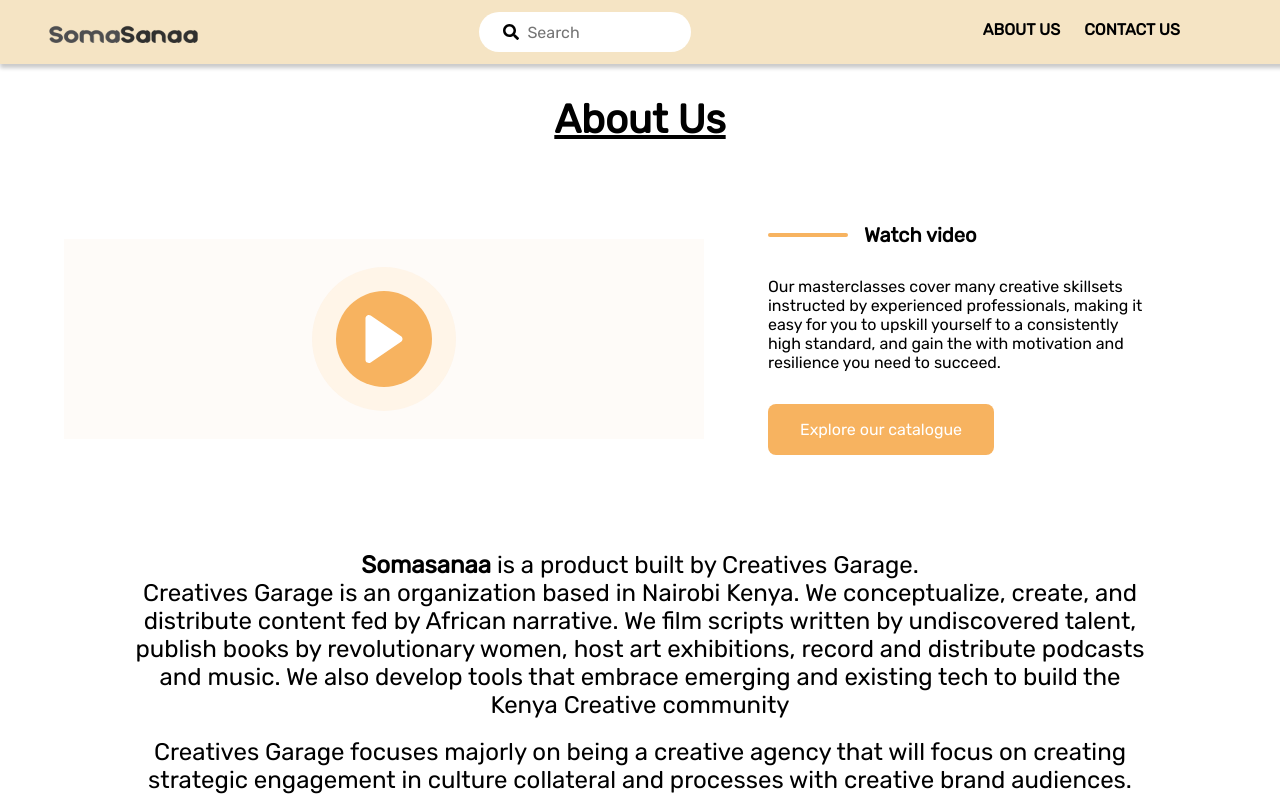
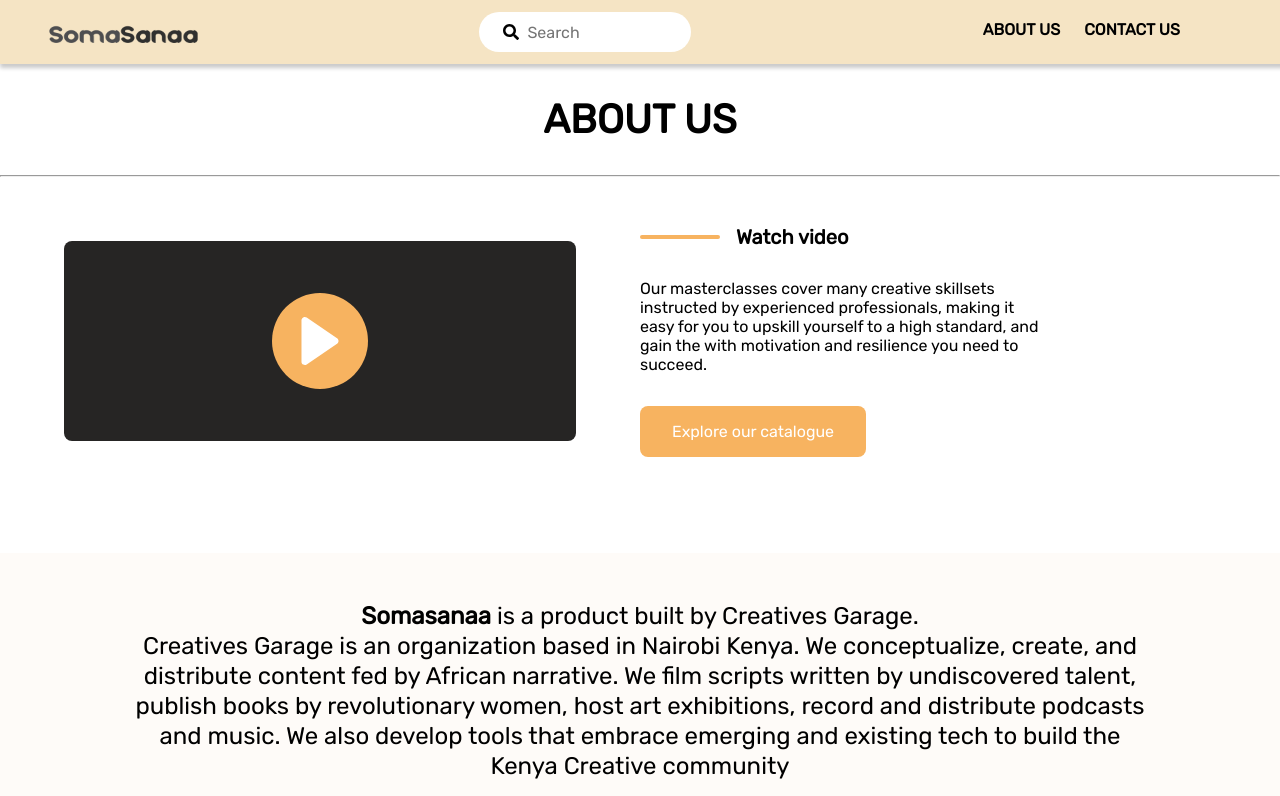
Before and after one commit to zidanegimiga/SomaSanaa, a Next.js app: page /about in a window 1280 px wide. Shown: the top 796 px of the page. Built offline with nearby package versions, Linux system fonts and the light colour scheme.

Commit message:
changes to the about page

```diff
--- a/src/pages/about.tsx
+++ b/src/pages/about.tsx
@@ -22,7 +22,8 @@
       <Nav payload={masterClassesData} />
       <div className={styles.pageContainer}>
         <div className={styles.contentContainer}>
-          <h1>About Us</h1>
+          <h1>ABOUT US</h1>
+          <hr/>
           <div className={styles.videoBtnsection}>
             <div className={styles.videoBtnsectionLeft}>
               <div className={styles.videoBtnContainer}>
@@ -37,7 +38,7 @@
                 <div className={styles.horizontalLine}></div>
                 <p>Watch video</p>
               </div>
-              <p>Our masterclasses cover many creative skillsets instructed by experienced professionals, making it easy for you to upskill yourself to a consistently high standard, and gain the with motivation and resilience you need to succeed.</p>
+              <p>Our masterclasses cover many creative skillsets instructed by experienced professionals, making it easy for you to upskill yourself to a high standard, and gain the with motivation and resilience you need to succeed.</p>
               <button className={styles.exploreBtn}>Explore our catalogue</button>
             </div>
           </div>
--- a/src/styles/about.module.scss
+++ b/src/styles/about.module.scss
@@ -8,7 +8,6 @@
         font-size: 40px;
         font-family: Rubik;
         text-align: center;
-        text-decoration: underline;
     }
 }
 
@@ -20,12 +19,13 @@
 
 .videoBtnsectionLeft{
     min-height: 200px;
-    min-width: 50%;
+    min-width: 40%;
     display: flex;
     justify-content: center;
     align-items: center;
     margin: 64px;
-    background-color: #fefbf8;
+    background-color: #262524;
+    border-radius: 8px;
 
 }
 
@@ -101,7 +101,7 @@
         font-size: 16px;
         font-family: Rubik;
         font-weight: 400;
-        width: 380px;
+        width: 400px;
     }
 }
 
@@ -140,11 +140,15 @@
     text-align: center;
     padding-left: 132px;
     padding-right: 132px;
+    padding-top: 48px;
+    padding-bottom: 56px;
     font-family: Rubik;
+    background-color: #fefbf8;
 
     p {
         font-size: 24px;
         font-weight: 200;
+        line-height: 30px;
     }
 
     span{
```
